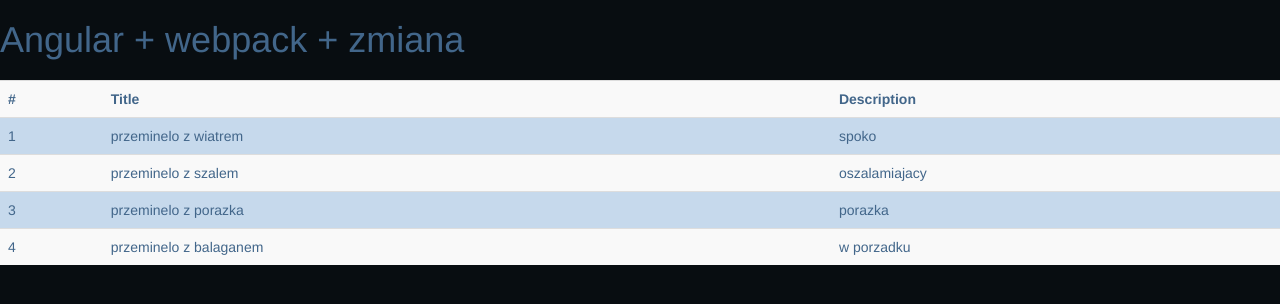
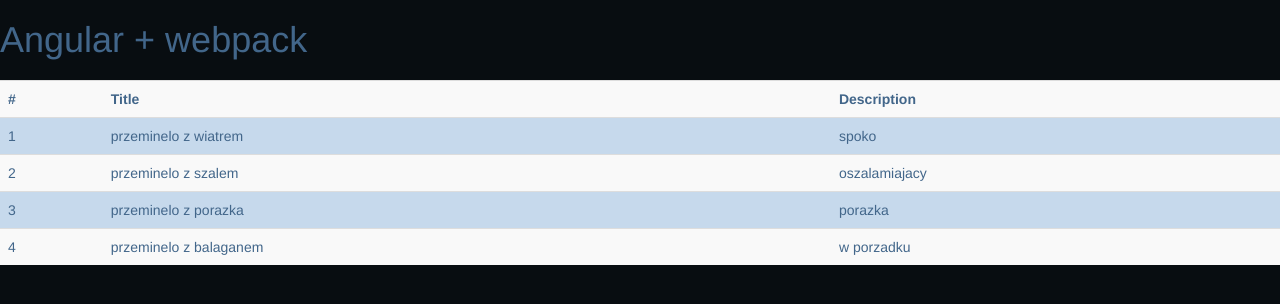
Before and after one commit to piotrszwarnog/angular_webpack, a website built with webpack: page app/index.html in a window 1280 px wide. Built offline with nearby package versions, Linux system fonts and the light colour scheme; some packages are replaced by stand-ins of ours.

Commit message:
filmy bla

```diff
--- a/app/index.html
+++ b/app/index.html
@@ -5,7 +5,7 @@
     <title>Angular with webpack lol</title>
 </head>
 <body ng-app="app" ng-controller='homeController'>
-    <h1>Angular + webpack + zmiana</h1>
+    <h1>Angular + webpack</h1>
     <h2>{{cos}}</h2>
     <table class="table table-striped">
 
```
